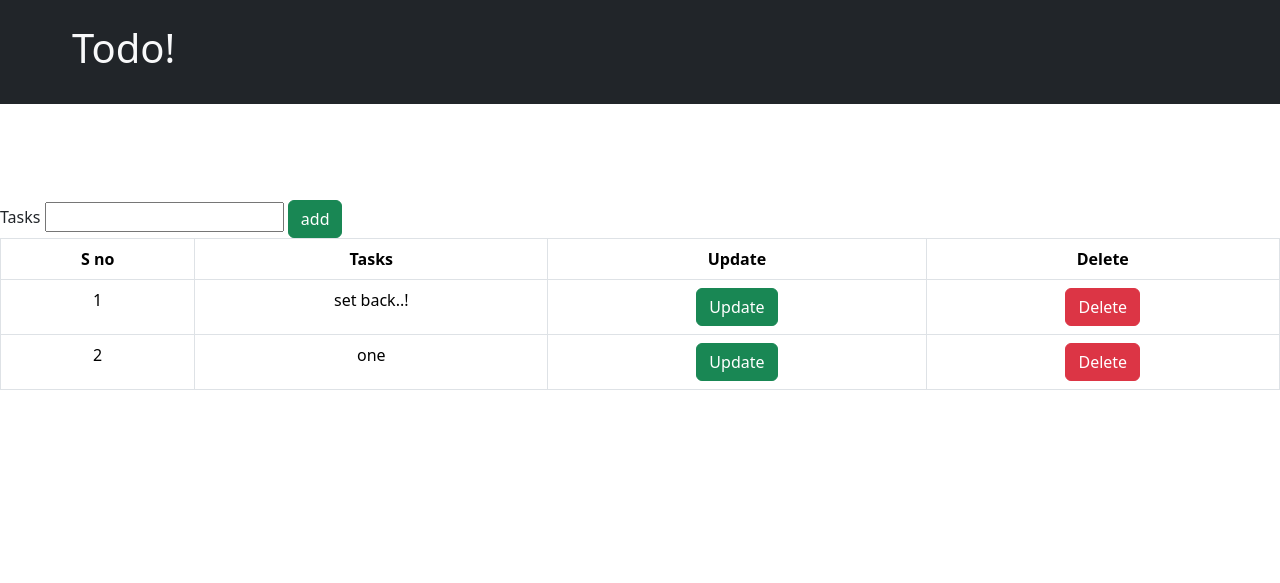
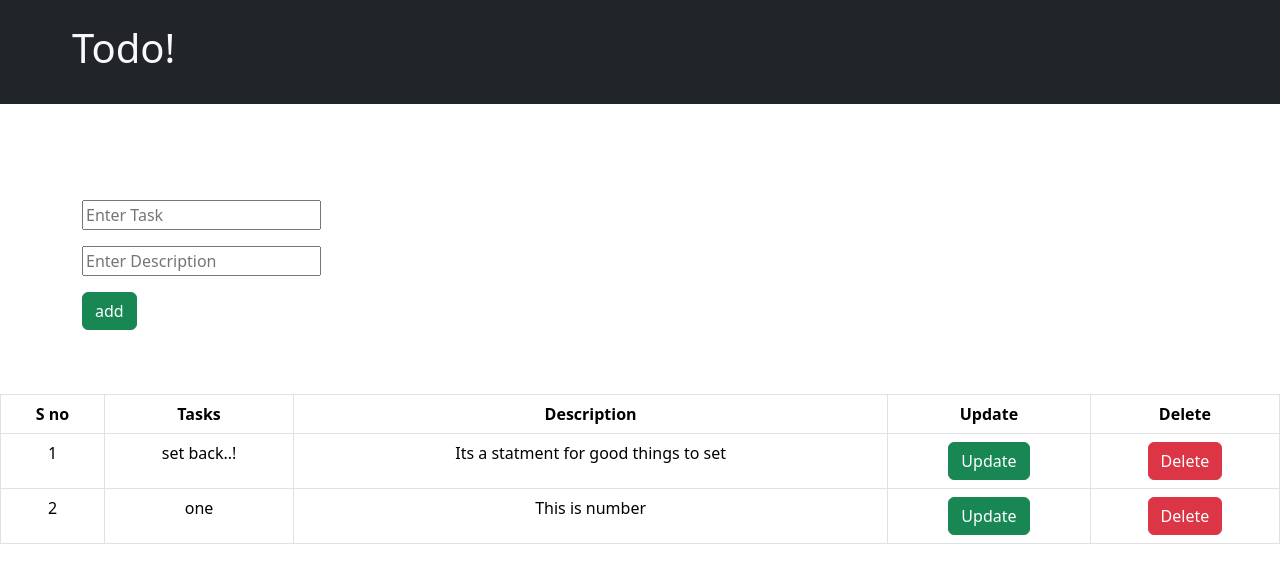
Before and after one commit to boseParker/Python_Todo, a Django app: page / in a window 1280 px wide. Shown: the top 583 px of the page. Run offline with Django 5.2, Linux system fonts and the light colour scheme; data comes from the database, SQL or seed files in the repository; both versions use the stored data as it was after the commit; some libraries are stand-ins or nearby versions.

Commit message:
second commit

```diff
--- a/my_app/models.py
+++ b/my_app/models.py
@@ -5,3 +5,4 @@ from django.db import models
 class Datas(models.Model):
 
     Task=models.CharField(max_length=100,default='')
+    Description=models.CharField(max_length=200,default='')
--- a/my_app/views.py
+++ b/my_app/views.py
@@ -13,9 +13,10 @@ def addData(request):
 
     if request.method == 'POST':
         task = request.POST['task']
-
+        description=request.POST['description']
         myData = Datas()
         myData.Task = task
+        myData.Description=description
         myData.save()
 
         return redirect('home')
@@ -25,7 +26,9 @@ def updateData(request,id):
     myData=Datas.objects.get(id=id)
     if request.method=='POST':
         task=request.POST['task']
+        description=request.POST['description']
         myData.Task=task
+        myData.Description=description
         myData.save()
         return redirect('home')
     return render(request,'upadte.html',{'myData':myData})
--- /dev/null
+++ b/static/css/index.css
@@ -0,0 +1,4 @@
+label{
+    position: absolute;
+    left: -999px;
+}
--- a/templates/index.html
+++ b/templates/index.html
@@ -1,4 +1,3 @@
-<!DOCTYPE html>
 <html lang="en">
 <head>
     <meta charset="UTF-8">
@@ -8,6 +7,8 @@
     {% load django_bootstrap5 %}
     {% bootstrap_css %}
     {% bootstrap_javascript %}
+      <link rel="stylesheet" type="text/css" href="{% static 'css/index.css' %}">
+
 
 </head>
 <body>
@@ -16,11 +17,19 @@
         <h1 class="text-light ms-5">Todo!</h1>
     </div>
 
-    <form action="addData" method="post" class="mt-5 pt-5" autocomplete="off">
+    <form action="addData" method="post" class="mt-5 pt-5 d-flex flex-column justify-content-center container gap-3 pb-5" autocomplete="off">
         {% csrf_token %}
-        <label for="task">Tasks</label>
-        <input type="text" name="task"/>
+        <div>
+        <label for="task" >Tasks</label>
+        <input type="text" name="task" placeholder="Enter Task"/>
+        </div>
+        <div>
+        <label for="description">Description</label>
+        <input type="text" name="description" placeholder="Enter Description"/>
+        </div>
+        <div>
         <input type="submit" value="add" class="btn btn-success">
+        </div>
     </form>
 
 
@@ -33,6 +42,9 @@
                 </th>
                 <th>
                     Tasks
+                </th>
+                <th>
+                    Description
                 </th>
                 <th>
                     Update
@@ -48,6 +60,9 @@
                 </td>
                 <td>
                     {{data.Task}}
+                </td>
+                <td>
+                    {{data.Description}}
                 </td>
                 <td>
                     <a href="updateData/{{data.id}}" class="btn btn-success">Update</a>
```
Also changed, not shown: templates/upadte.html (+15 -1 lines), db.sqlite3, my_app/migrations/0002_datas_description.py (added).
